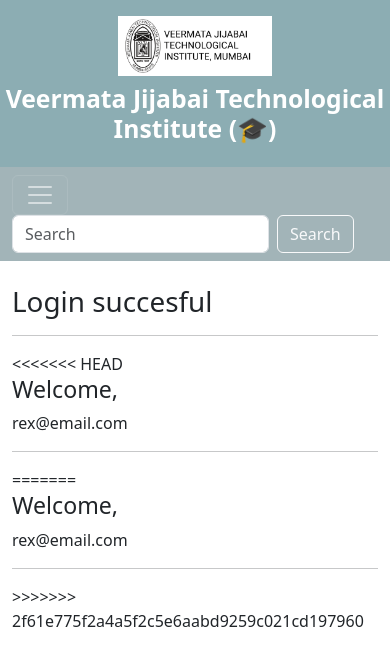
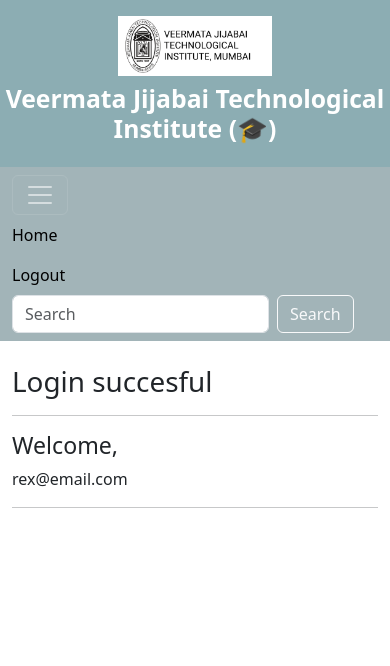
Before and after one commit to MandarShirodkar07/Student-Attendance, a Django app: page /dashboard/15/ in a window 390 px wide, after a click that opens the changed part. Shown: the top 666 px of the page. Run offline with Django 5.2, Linux system fonts and the light colour scheme; a user stored in the database is signed in; data comes from the database, SQL or seed files in the repository; both versions use the stored data as it was after the commit.

Commit message:
fix navbar hamburger and login page error message

```diff
--- a/attendance/templates/attendance_base.html
+++ b/attendance/templates/attendance_base.html
@@ -39,10 +39,10 @@
                 <span class="navbar-toggler-icon"></span>
             </button>
 
-            <div class="collapse navbar-collapse">
+            <div class="collapse navbar-collapse" id="navbarSupportedContent">
                 <ul class="navbar-nav" style="margin-left: 0; padding-left: 0;">
                     <li class="nav-item active">
-                        <a class="nav-link" href="#">Home</a>
+                        <a class="nav-link" href="{% url 'attendance:home' %}">Home</a>
                     </li>
 
                     {% if user.is_authenticated %}
--- a/attendance/templates/dashboard.html
+++ b/attendance/templates/dashboard.html
@@ -5,15 +5,9 @@
 {% block content %}
 <h1>Login succesful</h1>
 <hr>
-<<<<<<< HEAD
-<h3>Welcome, {{ faculty.first_name }}</h3>
-<p>{{ faculty.email }}</p>
-<hr>
-=======
 <form method="GET" action="{% url 'attendance:dashboard' faculty.id %}">
     {% csrf_token %}
     <h3>Welcome, {{ faculty.first_name }}</h3>
     <p>{{ faculty.email }}</p>
     <hr>
->>>>>>> 2f61e775f2a4a5f2c5e6aabd9259c021cd197960
 {% endblock %}
--- a/attendance/views.py
+++ b/attendance/views.py
@@ -51,15 +51,15 @@ def faculty_login(request):
         email = request.POST.get("email")
         password = request.POST.get("password")
         user = authenticate(email=email, password=password)
-        faculty_id = user.id
 
         if user is not None:
+            faculty_id = user.id
             auth_login(request, user)
             faculty = Faculty.objects.get(id=faculty_id)
             return redirect("attendance:dashboard", faculty.id)  # Redirect to dashboard after login
         else:
             messages.error(request, "Invalid email or password.")
-
+            return render(request, "faculty_login.html")
     return render(request, "faculty_login.html")
 
 @unauthenticated_user
```
Also changed, not shown: attendance/templates/faculty_login.html (+30 -0 lines), db.sqlite3, 2 other files.
